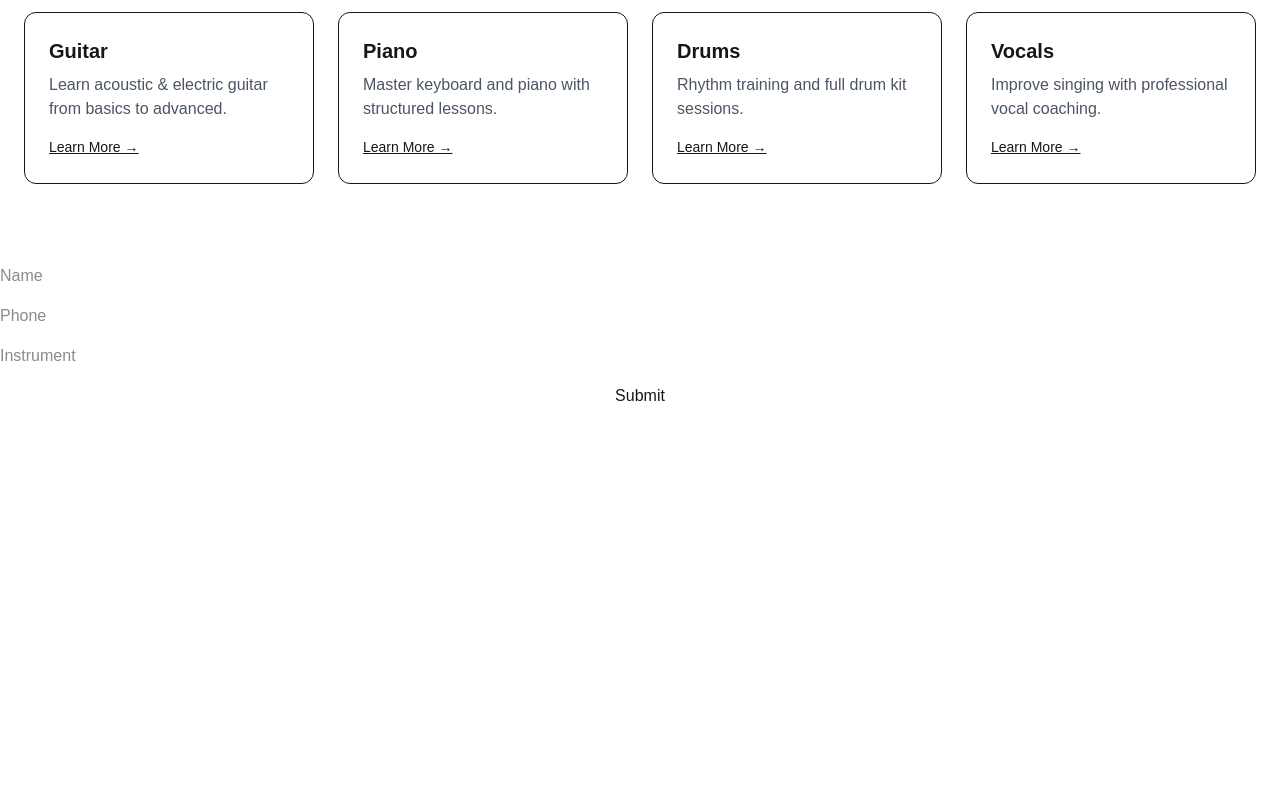
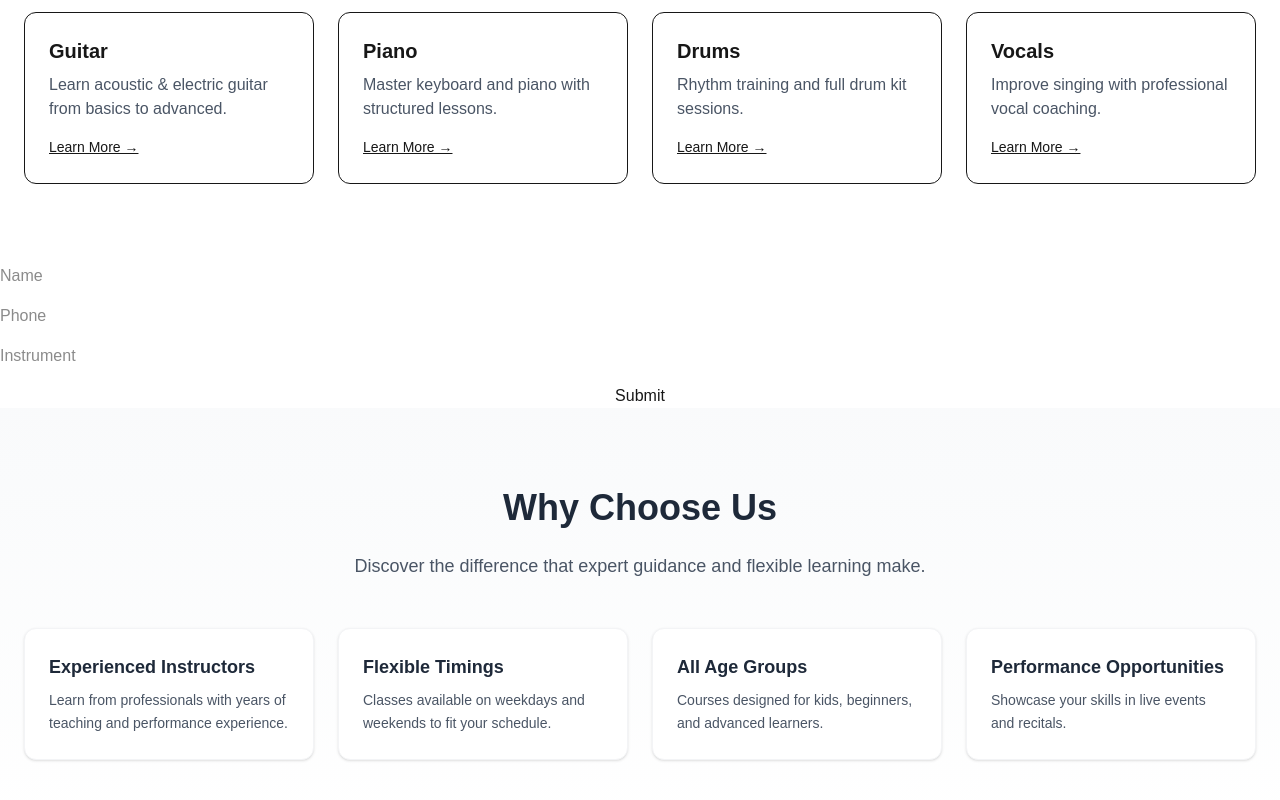
Before and after one commit to ievoouy/Music-Academy-Website, a Next.js app: page / in a window 1280 px wide. Shown: the part 637-1437 px from the top of the page. Before the commit the page ends 1045 px from the top, so only its background shows below. Built offline with nearby package versions, Linux system fonts and the light colour scheme.

Commit message:
Added WhyUs section

```diff
--- /dev/null
+++ b/app/components/WhyUs.tsx
@@ -0,0 +1,43 @@
+const features = [
+  {
+    title: "Experienced Instructors",
+    desc: "Learn from professionals with years of teaching and performance experience.",
+  },
+  {
+    title: "Flexible Timings",
+    desc: "Classes available on weekdays and weekends to fit your schedule.",
+  },
+  {
+    title: "All Age Groups",
+    desc: "Courses designed for kids, beginners, and advanced learners.",
+  },
+  {
+    title: "Performance Opportunities",
+    desc: "Showcase your skills in live events and recitals.",
+  },
+];
+
+export default function WhyUs() {
+  return (
+    <section className="py-20 px-6 bg-gradient-to-b from-gray-50 to-white">
+      <h2 className="text-3xl md:text-4xl font-extrabold text-center text-gray-800 mb-6">
+        Why Choose Us
+      </h2>
+      <p className="text-center text-gray-600 max-w-2xl mx-auto mb-12 text-lg">
+        Discover the difference that expert guidance and flexible learning make.
+      </p>
+
+      <div className="grid md:grid-cols-2 lg:grid-cols-4 gap-6 mt-8">
+        {features.map((item, index) => (
+          <div
+            key={index}
+            className="p-6 rounded-xl bg-white shadow-sm hover:shadow-lg transition-all duration-300 transform hover:-translate-y-1 border border-gray-100"
+          >
+            <h3 className="text-lg font-bold text-gray-800">{item.title}</h3>
+            <p className="text-gray-600 mt-2 text-sm leading-relaxed">{item.desc}</p>
+          </div>
+        ))}
+      </div>
+    </section>
+  );
+}
--- a/app/page.tsx
+++ b/app/page.tsx
@@ -1,6 +1,7 @@
 import ContactForm from "./components/ContactForm";
 import Hero from "./components/Hero";
 import Courses from "./components/Courses"
+import WhyUs from "./components/WhyUs";
 
 export default function Home() {
   return (
@@ -8,6 +9,7 @@ export default function Home() {
       <Hero />
       <Courses />
       <ContactForm />
+      <WhyUs />
     </main>
   );
 }
```
